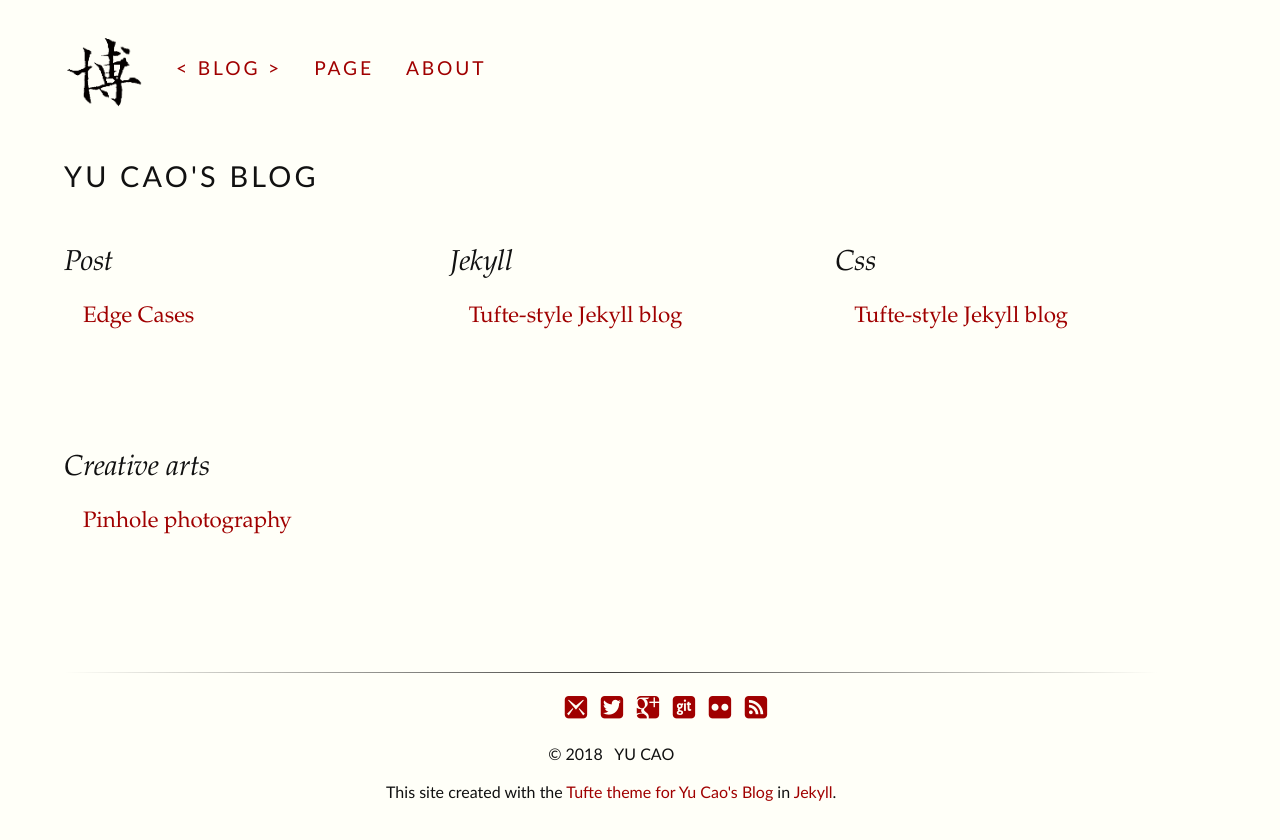
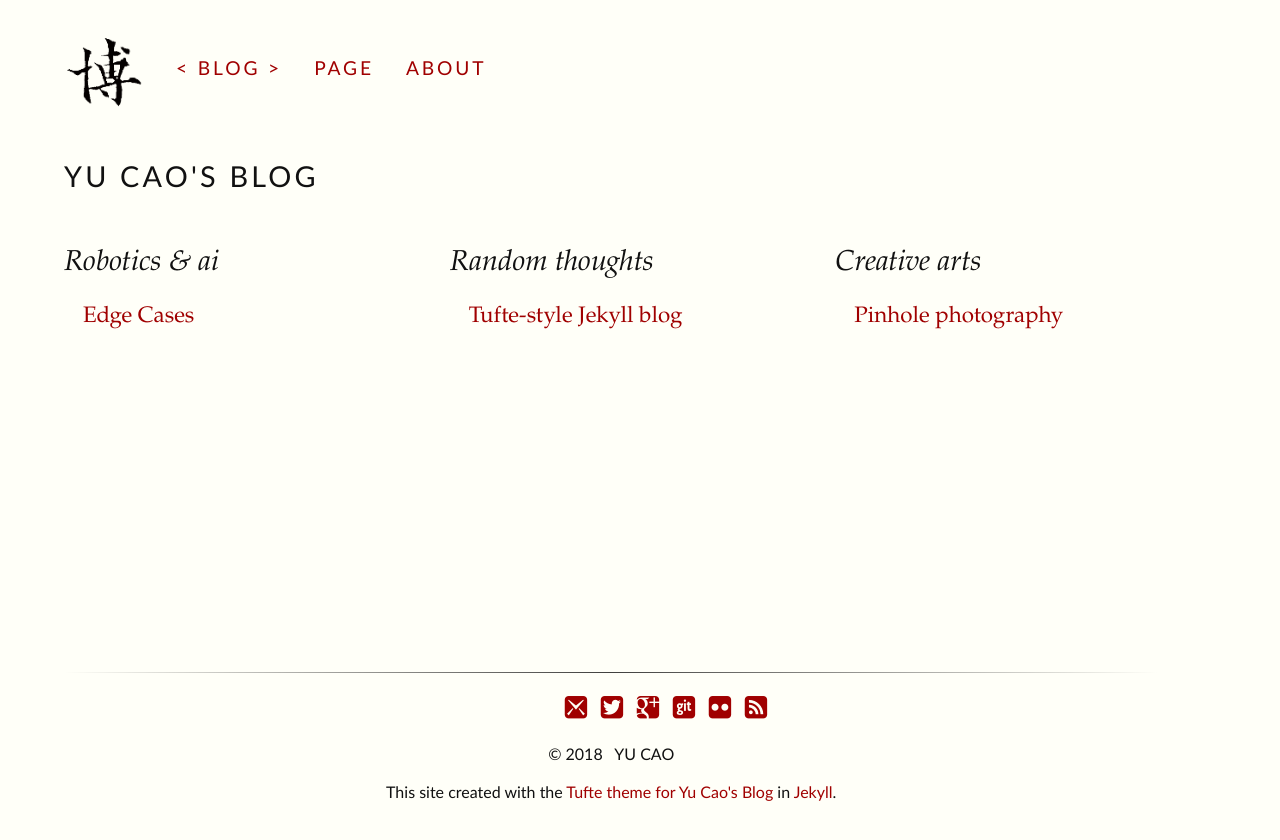
Before and after one commit to tsaoyu/blog, a Jekyll site: the page built from index.html, in a window 1280 px wide. Shown: the top 840 px of the page. Built offline with Jekyll 4.4.1, drawn with Linux system fonts in a browser that asks for light colours.

Commit message:
Two new category

```diff
--- a/_posts/2015-02-19-tufte-style-jekyll-blog.md
+++ b/_posts/2015-02-19-tufte-style-jekyll-blog.md
@@ -2,7 +2,7 @@
 layout: post
 title:  "Tufte-style Jekyll blog"
 date:   2015-02-19 21:46:04
-categories: jekyll css
+categories: [Random thoughts]
 ---
 ## Introduction
 
--- a/_posts/2015-10-03-Edge-Cases.md
+++ b/_posts/2015-10-03-Edge-Cases.md
@@ -2,7 +2,7 @@
 layout: post
 title:  "Edge Cases"
 date:   2015-02-17 11:04:01
-categories: post
+categories: [Robotics & AI]
 ---
 Some edge cases and cautionary examples on using Markdown for writing content using this theme. In particular, list syntax can really knot things up.
 <!--more-->
```
